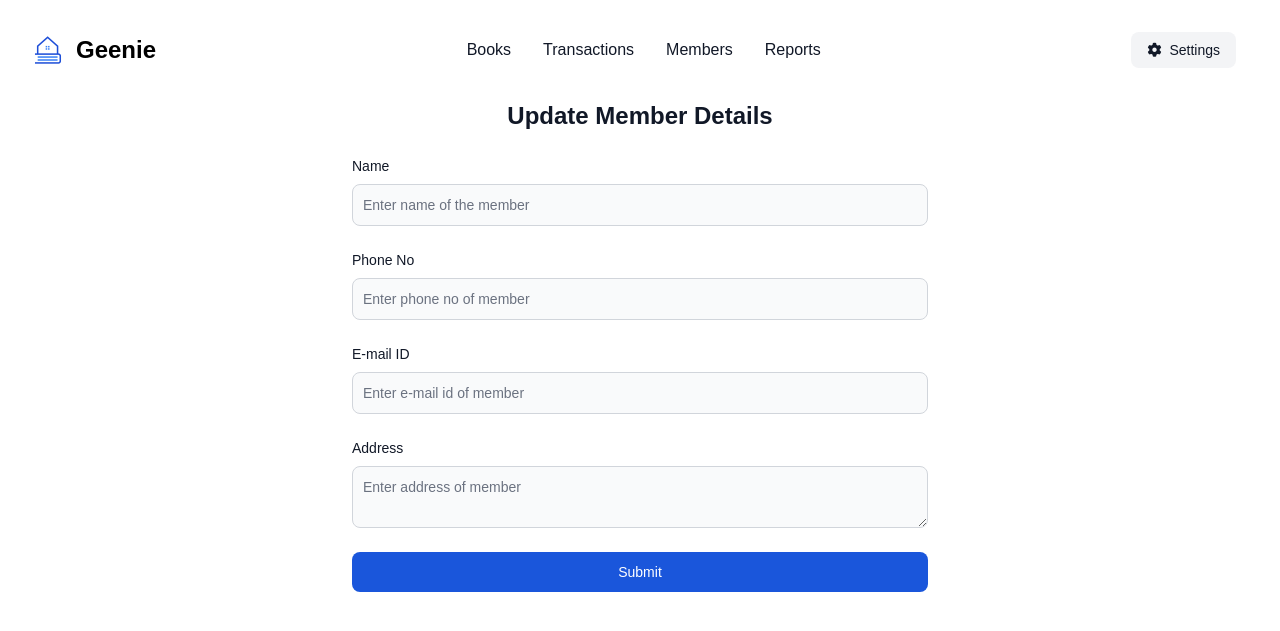
After one commit to tanmoysrt/geenie, a Flask app: template templates/members/edit.html in a window 1280 px wide. The commit adds this page. Shown: the top 631 px of the page. Run offline with Flask 3, Linux system fonts and the light colour scheme; the template is opened without the code that fills it, so the values that code supplies are empty; some libraries are stand-ins or nearby versions.

Commit message:
feat: member updation added

```diff
--- a/static/css/style.css
+++ b/static/css/style.css
@@ -1731,6 +1731,10 @@ input:checked + .toggle-bg {
   justify-content: space-between;
 }
 
+.gap-2 {
+  gap: 0.5rem;
+}
+
 .space-x-2 > :not([hidden]) ~ :not([hidden]) {
   --tw-space-x-reverse: 0;
   margin-right: calc(0.5rem * var(--tw-space-x-reverse));
--- /dev/null
+++ b/templates/members/edit.html
@@ -0,0 +1,69 @@
+{% extends "base.html" %} {% block title %} Update Member | {{ super() }} {% endblock %} {% block content %}
+<div class="flex justify-center p-4">
+  <form class="flex-grow-1 flex max-w-xl flex-auto flex-col" method="post" enctype="multipart/form-data">
+    <!-- Update member title -->
+    <div class="mb-6 text-center">
+      <h1 class="text-2xl font-bold text-gray-900 dark:text-white">Update Member Details</h1>
+    </div>
+    <!-- Messages -->
+    {% include "partials/flash_messages.html" %}
+    <!-- Name -->
+    <div class="mb-6">
+      <label for="email" class="mb-2 block text-sm font-medium text-gray-900 dark:text-white">Name</label>
+      <input
+        type="text"
+        id="name"
+        name="name"
+        class="block w-full rounded-lg border border-gray-300 bg-gray-50 p-2.5 text-sm text-gray-900 focus:border-blue-500 focus:ring-blue-500 dark:border-gray-600 dark:bg-gray-700 dark:text-white dark:placeholder-gray-400 dark:focus:border-blue-500 dark:focus:ring-blue-500"
+        value="{{ member.name }}"
+        placeholder="Enter name of the member"
+        required
+      />
+    </div>
+    <!-- Phone no -->
+    <div class="mb-6">
+      <label for="email" class="mb-2 block text-sm font-medium text-gray-900 dark:text-white">Phone No</label>
+      <input
+        type="number"
+        id="phone"
+        name="phone"
+        class="block w-full rounded-lg border border-gray-300 bg-gray-50 p-2.5 text-sm text-gray-900 focus:border-blue-500 focus:ring-blue-500 dark:border-gray-600 dark:bg-gray-700 dark:text-white dark:placeholder-gray-400 dark:focus:border-blue-500 dark:focus:ring-blue-500"
+        value="{{ member.phone }}"
+        placeholder="Enter phone no of member"
+        required
+      />
+    </div>
+    <!-- E-mail ID -->
+    <div class="mb-6">
+      <label for="email" class="mb-2 block text-sm font-medium text-gray-900 dark:text-white">E-mail ID</label>
+      <input
+        type="email"
+        id="email"
+        name="email"
+        class="block w-full rounded-lg border border-gray-300 bg-gray-50 p-2.5 text-sm text-gray-900 focus:border-blue-500 focus:ring-blue-500 dark:border-gray-600 dark:bg-gray-700 dark:text-white dark:placeholder-gray-400 dark:focus:border-blue-500 dark:focus:ring-blue-500"
+        value="{{ member.email }}"
+        placeholder="Enter e-mail id of member"
+        required
+      />
+    </div>
+    <!-- Address -->
+    <div class="mb-6">
+      <label for="email" class="mb-2 block text-sm font-medium text-gray-900 dark:text-white">Address</label>
+      <textarea
+        type="text"
+        id="address"
+        name="address"
+        class="block w-full rounded-lg border border-gray-300 bg-gray-50 p-2.5 text-sm text-gray-900 focus:border-blue-500 focus:ring-blue-500 dark:border-gray-600 dark:bg-gray-700 dark:text-white dark:placeholder-gray-400 dark:focus:border-blue-500 dark:focus:ring-blue-500"
+        placeholder="Enter address of member"
+        required
+      >{{ member.address }}</textarea>
+    </div>
+    <button
+      type="submit"
+      class="min-w-full rounded-lg bg-blue-700 px-5 py-2.5 text-center text-sm font-medium text-white hover:bg-blue-800 focus:outline-none focus:ring-4 focus:ring-blue-300 dark:bg-blue-600 dark:hover:bg-blue-700 dark:focus:ring-blue-800 sm:w-auto"
+    >
+      Submit
+    </button>
+  </form>
+</div>
+{% endblock %}
```
Also changed, not shown: routes/pages/members.py (+31 -0 lines), templates/members/show.html (+8 -6 lines).
